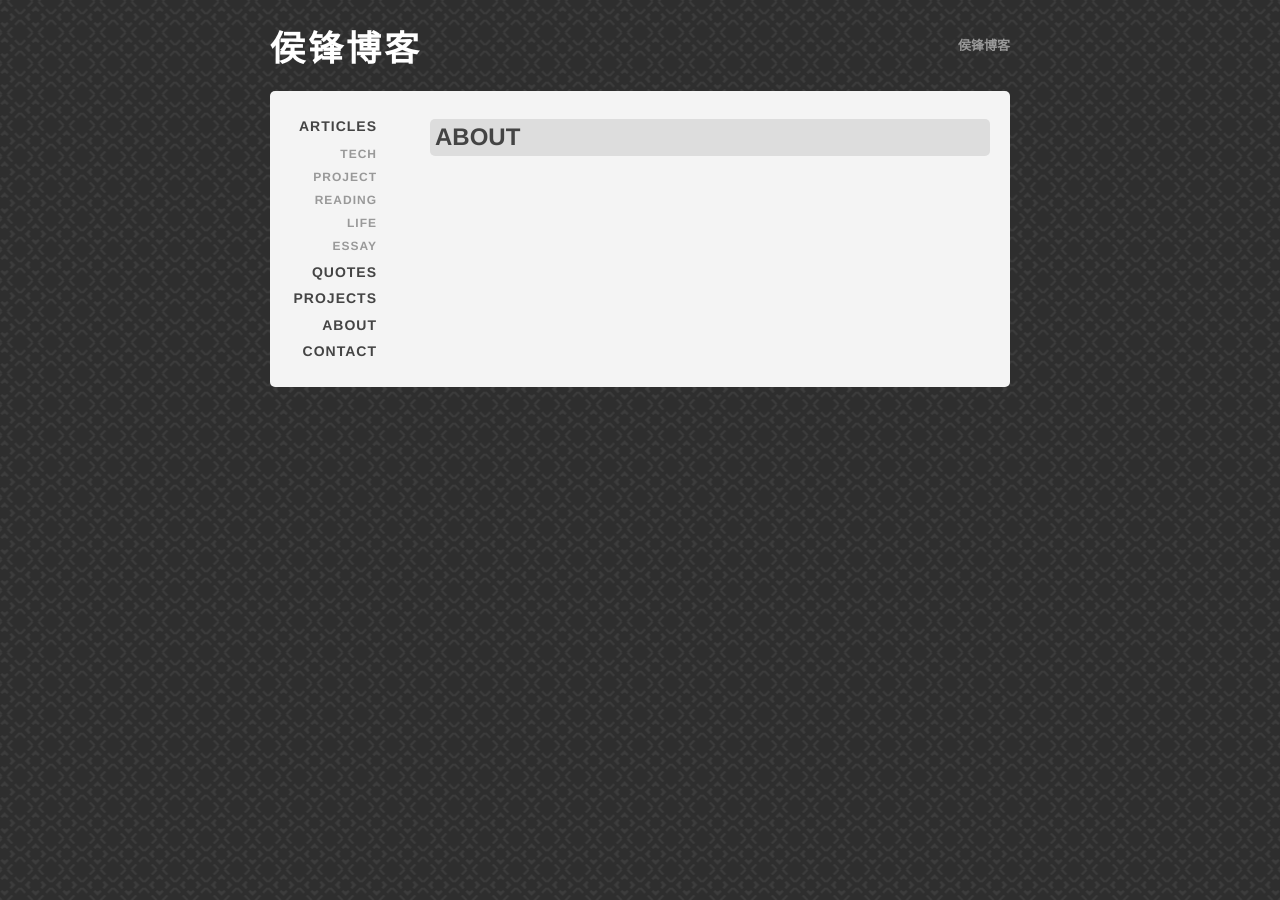
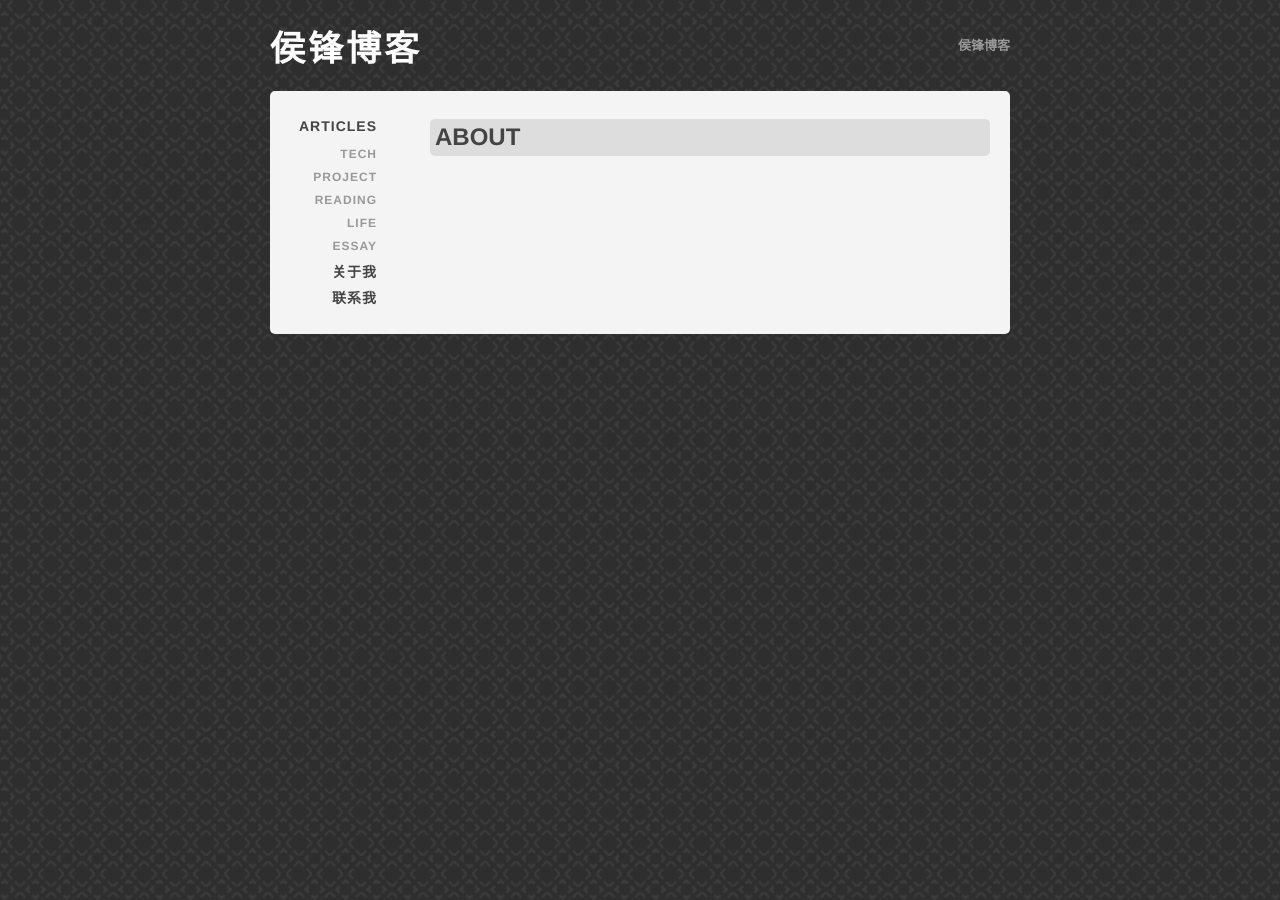
Before and after one commit to Houfeng/houfeng.github.com, a Jekyll site: the page built from about.html, in a window 1280 px wide. Built offline with Jekyll 4.4.1, drawn with Linux system fonts in a browser that asks for light colours; Markdown is read by kramdown in place of the engine named in the settings.

Commit message:
Updated _layouts/profile.html

```diff
--- a/_layouts/profile.html
+++ b/_layouts/profile.html
@@ -35,12 +35,8 @@
 								{% endfor %}
 							</ul>
 						</li>
-						<li><a href="/quotes.html">QUOTES</a></li>
-						<li><a href="/projects.html">PROJECTS</a></li>
-						<li><a href="/about.html">ABOUT</a></li>
-						<!--<li><a href="http://leezhong.com/resume/">RESUME</a></li>-->
-						<!--<li><a href="/links.html">LINKS</a></li>-->
-						<li><a href="/contact.html">CONTACT</a></li>
+						<li><a href="/about.html">关于我</a></li>
+						<li><a href="/contact.html">联系我</a></li>
 					</ul>
 				</div>
 
```
